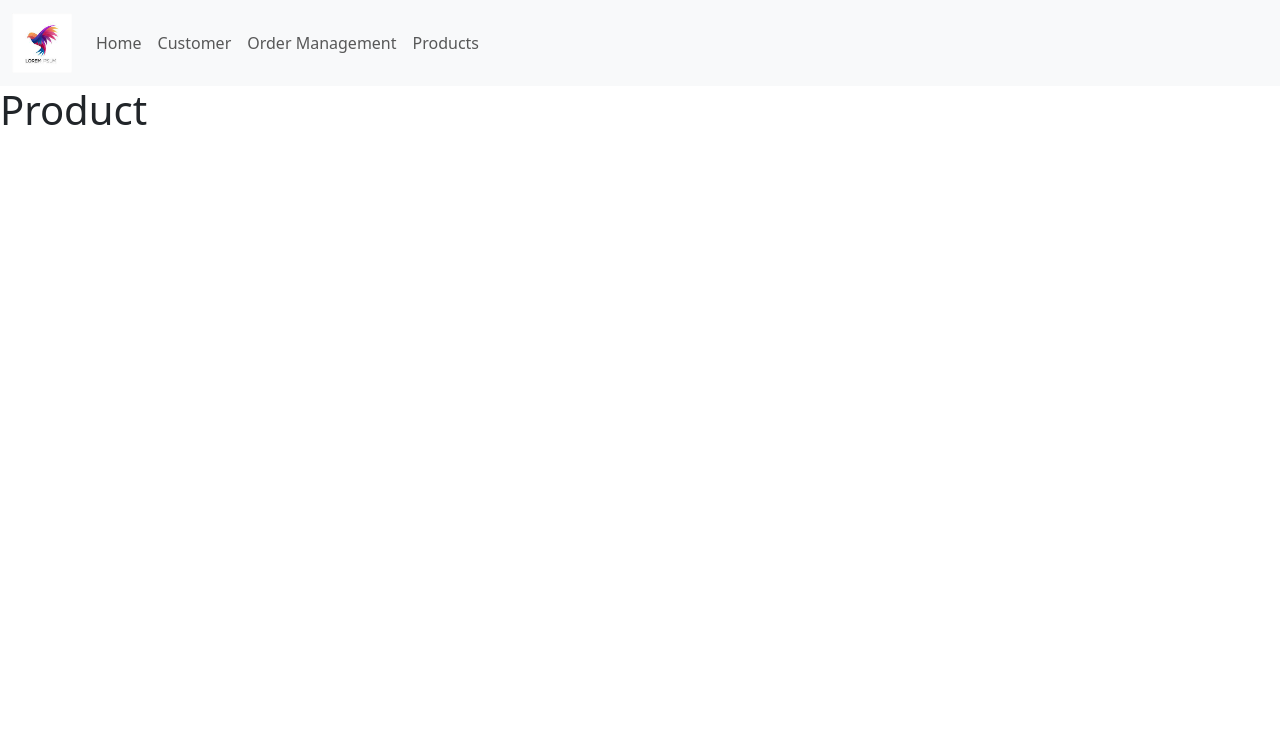
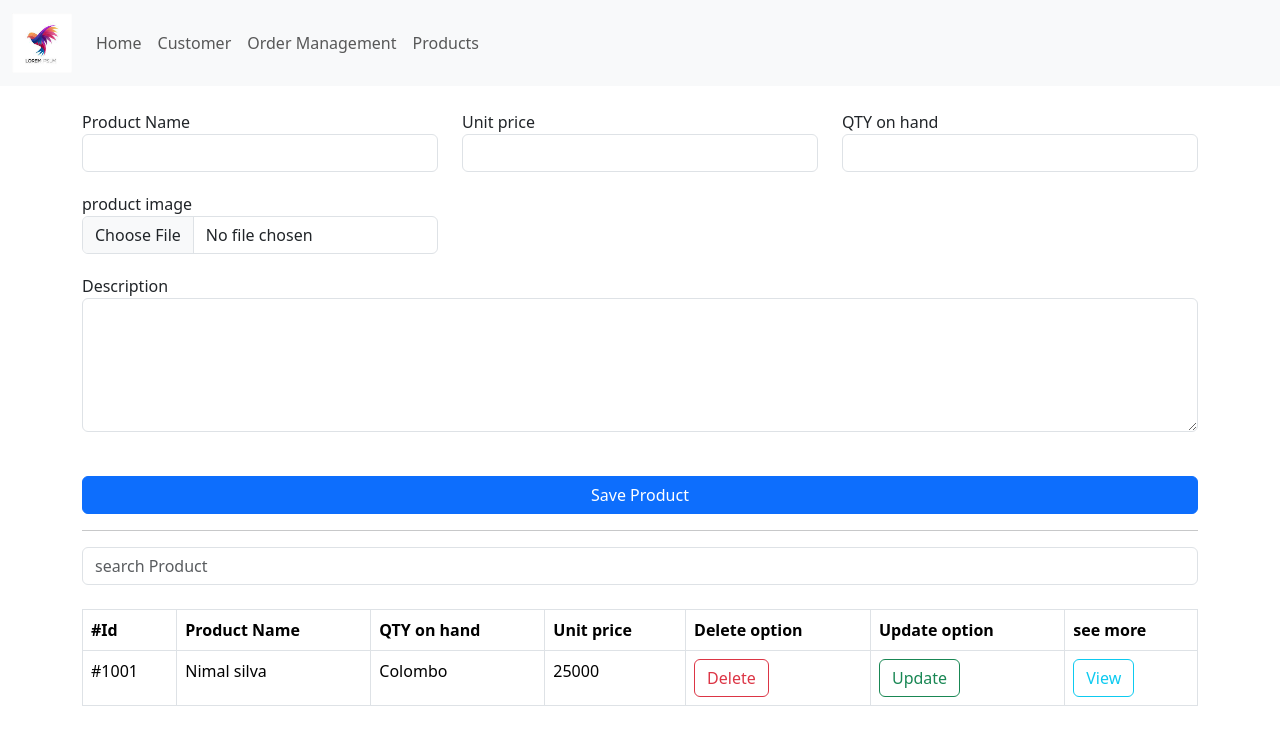
Before and after one commit to Faslanrizni/react-pos-front, a React (Vite) app: page /product in a window 1280 px wide. Shown: the top 744 px of the page. Built offline with nearby package versions, Linux system fonts and the light colour scheme.

Commit message:
Product page ui updated

```diff
--- a/src/components/Product.tsx
+++ b/src/components/Product.tsx
@@ -1,4 +1,104 @@
+import React from "react";
+
 function Product() {
-    return <h1>Product</h1>
+    const style:React.CSSProperties={
+        marginBottom:'20px'
+    }
+    return (
+        <>
+            <br/>
+
+            <div className="container">
+                <div className="row">
+                    <div className="col-12 col-sm-6 col-md-4" style={style}>
+                        <div className="form-group">
+                            <label htmlFor="customerName">Product Name</label>
+                            <input type="text" className={'form-control'} id={'productName'}/>
+                        </div>
+                    </div>
+                    <div className="col-12 col-sm-6 col-md-4" style={style}>
+                        <div className="form-group">
+                            <label htmlFor="price">Unit price</label>
+                            <input type="text" className={'form-control'} id={'price'}/>
+                        </div>
+
+                    </div>
+                    <div className="col-12 col-sm-6 col-md-4" style={style}>
+                        <div className="form-group">
+                            <label htmlFor="qty">QTY on hand</label>
+                            <input type="text" className={'form-control'} id={'qty'}/>
+                        </div>
+
+                    </div>
+                    <div className="col-12 col-sm-6 col-md-4" style={style}>
+                        <div className="form-group">
+                            <label htmlFor="qty">product image</label>
+                            <input type="file" className={'form-control'} id={'image'}/>
+                        </div>
+
+                    </div>
+                    <div className="col-12 " style={style}>
+                        <div className="form-group">
+                            <label htmlFor="description">Description</label>
+                            <textarea rows={5} className={'form-control'} id={'description'}/>
+                        </div>
+
+                    </div>
+                </div>
+                <br/>
+                <div className="row">
+                    <div className="col-12 ">
+                        <button className={'btn btn-primary col-12'}>Save Product</button>
+                    </div>
+
+                </div>
+                <hr/>
+                <div className="row">
+                    <div className="col-12">
+                        <form className={'col-12'}>
+                            <input type="search" className={'form-control'} placeholder={'search Product'}/>
+                        </form>
+                    </div>
+                </div>
+                <br/>
+                <div className="row">
+                    <div className="col-12">
+                        <table className={'table table-hover table-bordered'}>
+                            <thead>
+                            <tr>
+                                <th>#Id</th>
+                                <th>Product Name</th>
+                                <th>QTY on hand</th>
+                                <th>Unit price</th>
+                                <th>Delete option</th>
+                                <th>Update option</th>
+                                <th>see more</th>
+                            </tr>
+                            </thead>
+                            <tbody>
+                            <tr>
+                                <td>#1001</td>
+                                <td>Nimal silva</td>
+                                <td>Colombo</td>
+                                <td>25000</td>
+                                <td>
+                                    <button className={'btn btn-outline-danger bnt-sm'}>Delete</button>
+                                </td>
+                                <td>
+                                    <button className={'btn btn-outline-success bnt-sm'}>Update</button>
+                                </td>
+                                <td>
+                                    <button className={'btn btn-outline-info bnt-sm'}>View</button>
+                                </td>
+                            </tr>
+
+                            </tbody>
+
+                        </table>
+                    </div>
+                </div>
+            </div>
+        </>
+    )
 }
 export default Product;
```
